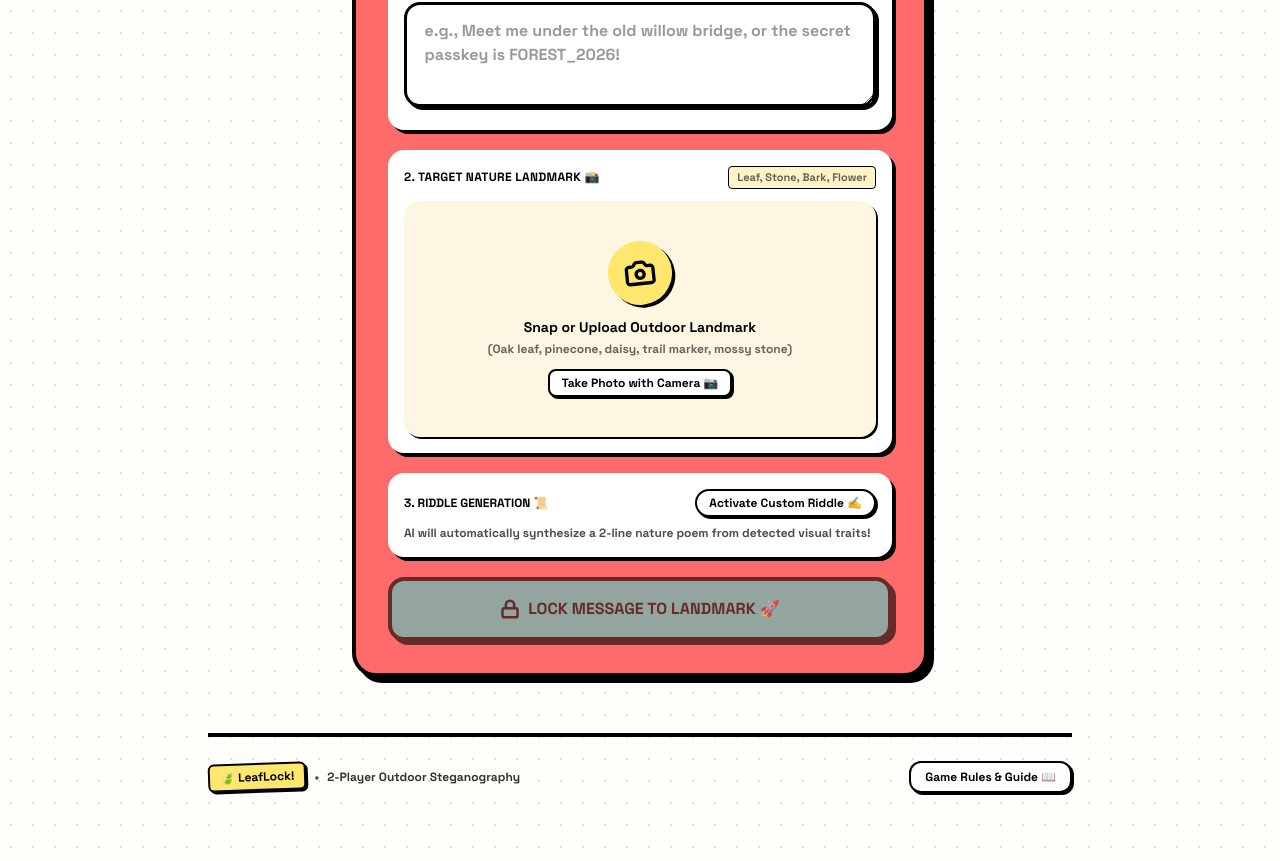
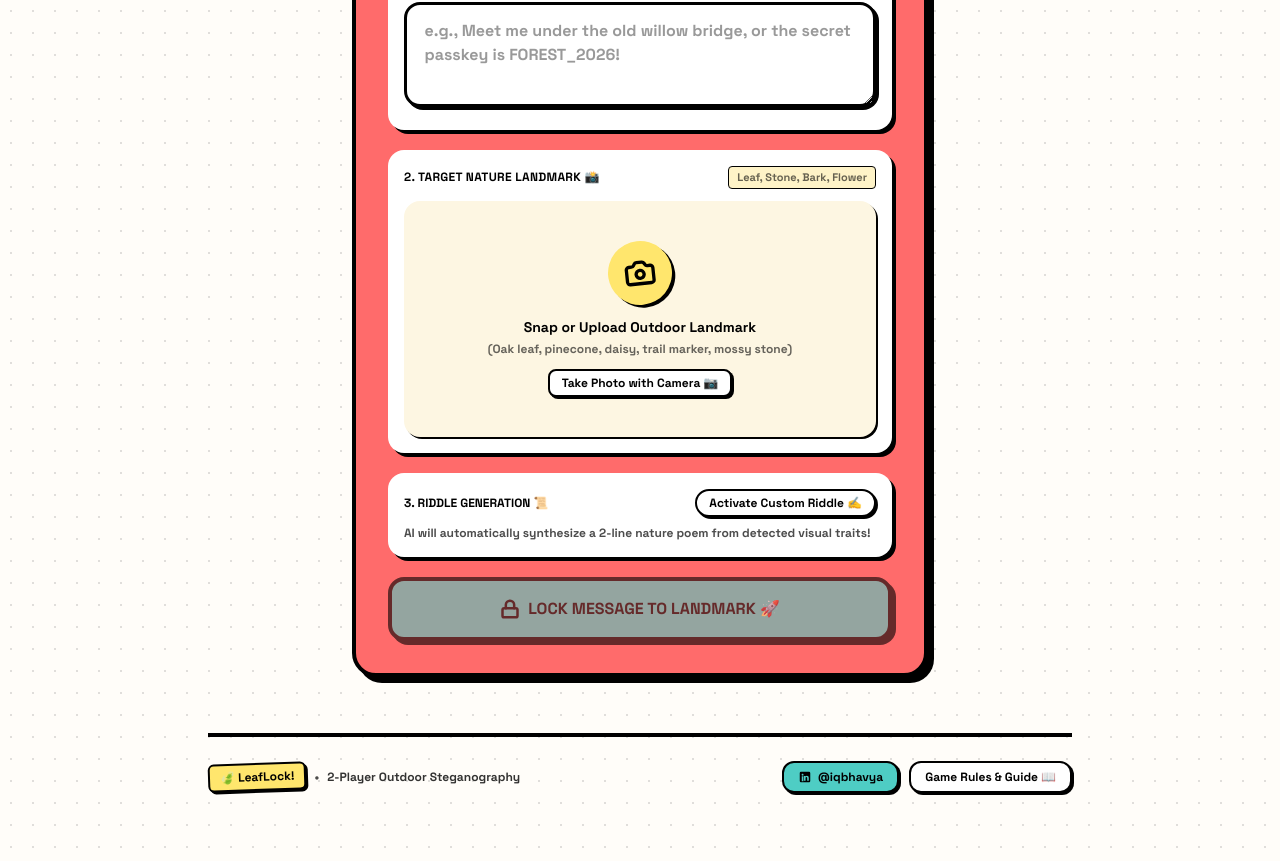
Before and after one commit to iqbhavya/LeafLock, a React (Vite) app: page / in a window 1280 px wide. Shown: the part 484-1345 px from the top of the page. Built offline with nearby package versions, Linux system fonts and the light colour scheme; no server answers.

Commit message:
feat: add linkedin of author and update README with author info

```diff
--- a/src/App.jsx
+++ b/src/App.jsx
@@ -74,7 +74,7 @@ export default function App() {
 
       {/* Neobrutalist Game Footer */}
       <footer className="mt-14 pt-6 border-t-4 border-black text-xs font-black pb-6 flex flex-col sm:flex-row items-center justify-between gap-3">
-        <div className="flex items-center gap-2">
+        <div className="flex items-center gap-2 flex-wrap justify-center sm:justify-start">
           <span className="bg-[#FFE66D] px-2.5 py-1 rounded-md border-2 border-black shadow-[2px_2px_0px_0px_rgba(0,0,0,1)] -rotate-1">
             🍃 LeafLock!
           </span>
@@ -82,12 +82,27 @@ export default function App() {
           <span className="text-black/80 font-bold">2-Player Outdoor Steganography</span>
         </div>
 
+        <div className="flex items-center gap-2.5 flex-wrap justify-center sm:justify-end">
+          <a
+            href="https://www.linkedin.com/in/iqbhavya"
+            target="_blank"
+            rel="noopener noreferrer"
+            className="bg-[#4ECDC4] hover:bg-[#3dbdb5] text-black border-2 border-black px-3.5 py-1.5 rounded-xl font-black text-xs shadow-[2px_2px_0px_0px_rgba(0,0,0,1)] hover:translate-x-[1px] hover:translate-y-[1px] transition-all flex items-center gap-1.5"
+            title="Connect on LinkedIn"
+          >
+            <svg className="w-3.5 h-3.5 fill-current shrink-0" viewBox="0 0 24 24">
+              <path d="M19 3a2 2 0 0 1 2 2v14a2 2 0 0 1-2 2H5a2 2 0 0 1-2-2V5a2 2 0 0 1 2-2h14m-.5 15.5v-5.3a3.26 3.26 0 0 0-3.26-3.26c-.85 0-1.84.52-2.28 1.3v-1.11h-2.79v8.37h2.79v-4.93c0-.77.62-1.4 1.39-1.4a1.4 1.4 0 0 1 1.4 1.4v4.93h2.75M6.46 10.9v8.37H9.2V10.9H6.46M7.83 6.45a1.62 1.62 0 0 0-1.62 1.62c0 .9.72 1.63 1.62 1.63s1.62-.73 1.62-1.63c0-.9-.72-1.62-1.62-1.62Z" />
+            </svg>
+            <span>@iqbhavya</span>
+          </a>
+
           <button
             onClick={() => setIsHowItWorksOpen(true)}
             className="bg-white hover:bg-[#FFE66D] border-2 border-black px-3.5 py-1.5 rounded-xl font-black text-xs shadow-[2px_2px_0px_0px_rgba(0,0,0,1)] hover:translate-x-[1px] hover:translate-y-[1px] transition-all"
           >
             Game Rules & Guide 📖
           </button>
+        </div>
       </footer>
 
       {/* How It Works Modal */}
```
Also changed, not shown: 1 other file (tests, documents, lock files or other folders). Lines whose indentation alone changed are shown as unchanged.
